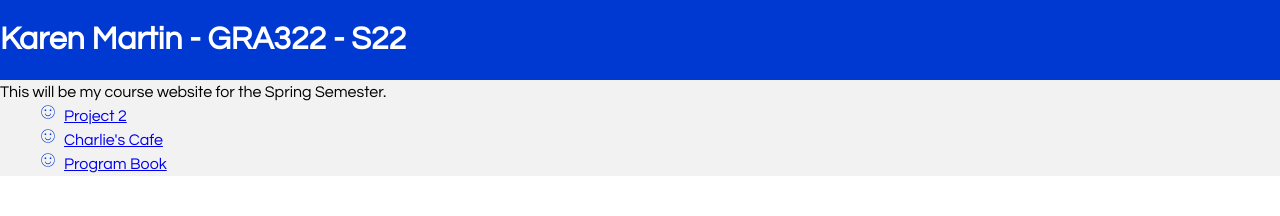
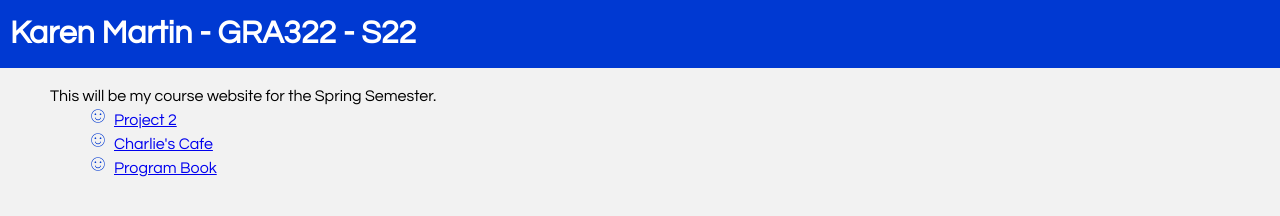
Before and after one commit to kmescamilla/gra322-s22, a plain HTML site: page index.html in a window 1280 px wide. Drawn offline with Linux system fonts and the light colour scheme.

Commit message:
slight edits
changing how the list and header are close to edges

```diff
--- a/css/styles.css
+++ b/css/styles.css
@@ -1,15 +1,18 @@
 body {
+    background-color: #f2f2f2;
     font-family: Questrial;
 }
 
 h1{
     background-color: #0039D2;
     color: #fff;
-    padding: 1rem 0;
+    padding: 10PX 10PX;
+
 }
 
 .list {
-    background-color: #f2f2f2;
+    padding: 1rem 20rem 80rem 0;
+    margin-left: 50px;
 }
 
 .smile {
```
